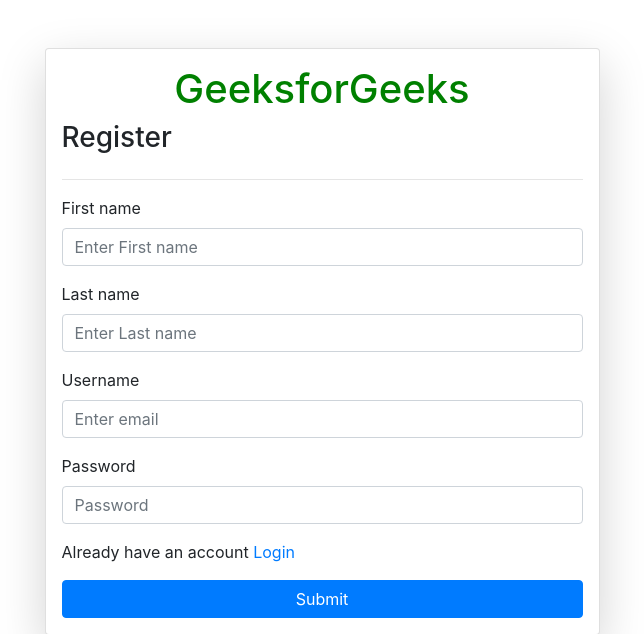
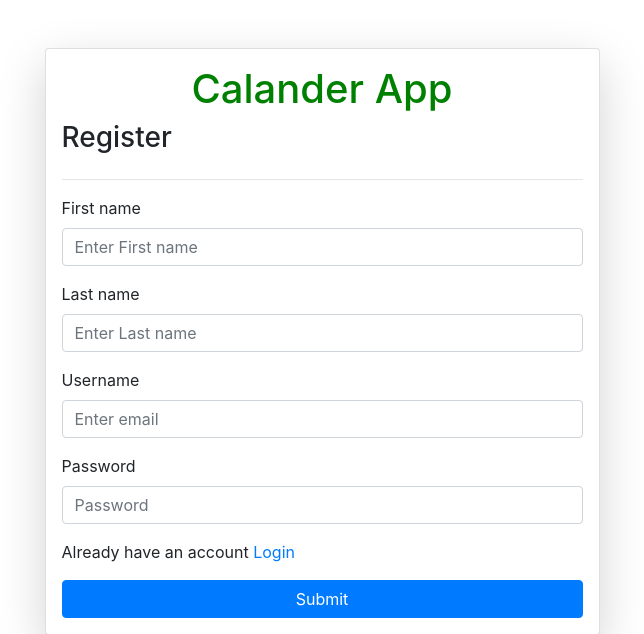
Before and after one commit to SchyS/DjangoAgileAppFinalProject, a Django app: page /register/ in a window 1280 px wide. Shown: the top 634 px of the page, without its empty margins (318-962 px from the left). Run offline with Django 5.2, Linux system fonts and the light colour scheme; some libraries are stand-ins or nearby versions.

Commit message:
Minor HTML Changes

```diff
--- a/users/templates/login.html
+++ b/users/templates/login.html
@@ -18,7 +18,7 @@
         enctype="multipart/form-data"
       >
         <h1 style="text-align: center">
-          <span style="color: green">GeeksforGeeks</span>
+          <span style="color: green">Calander App</span>
         </h1>
 
         {% csrf_token %}
--- a/users/templates/register.html
+++ b/users/templates/register.html
@@ -22,7 +22,7 @@
 
         <!-- Registration form heading -->
         <h1 style="text-align: center">
-          <span style="color: green">GeeksforGeeks</span>
+          <span style="color: green">Calander App</span>
         </h1>
         <h3>Register</h3>
         <hr />
```
